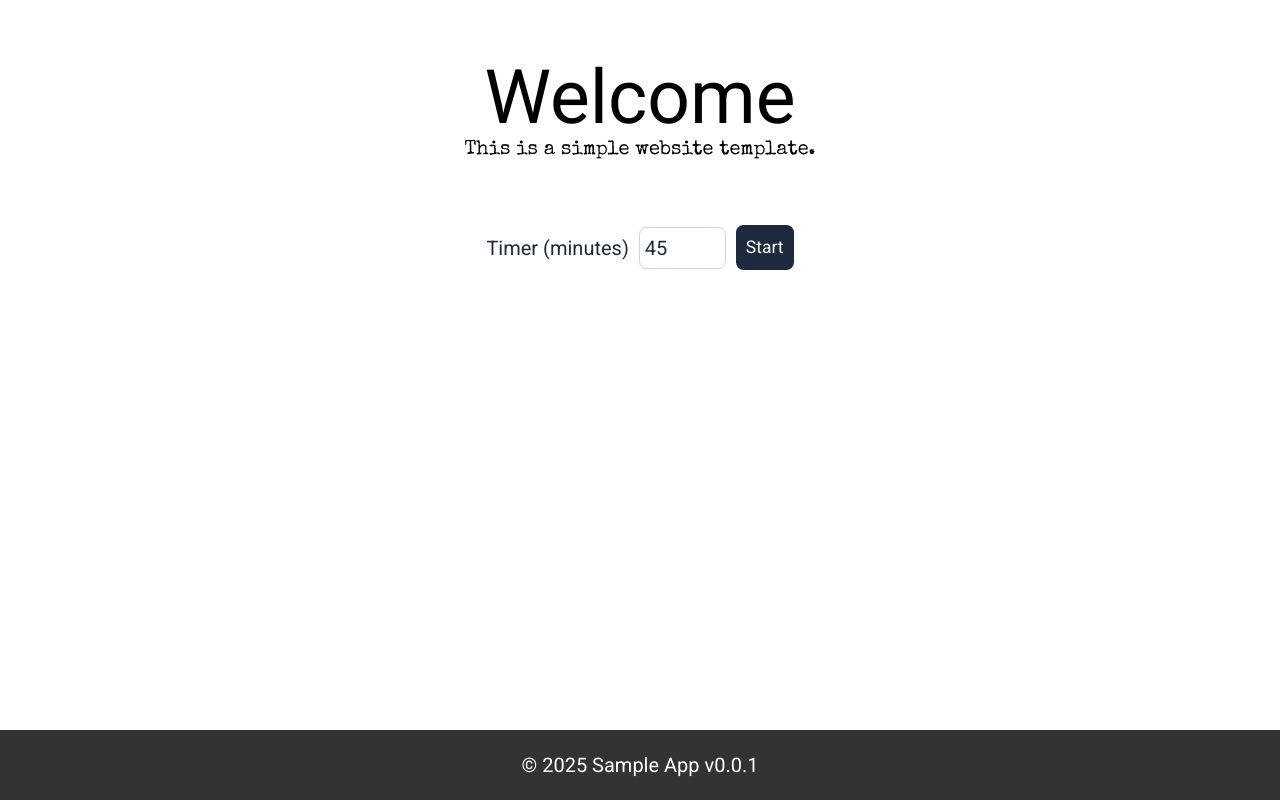
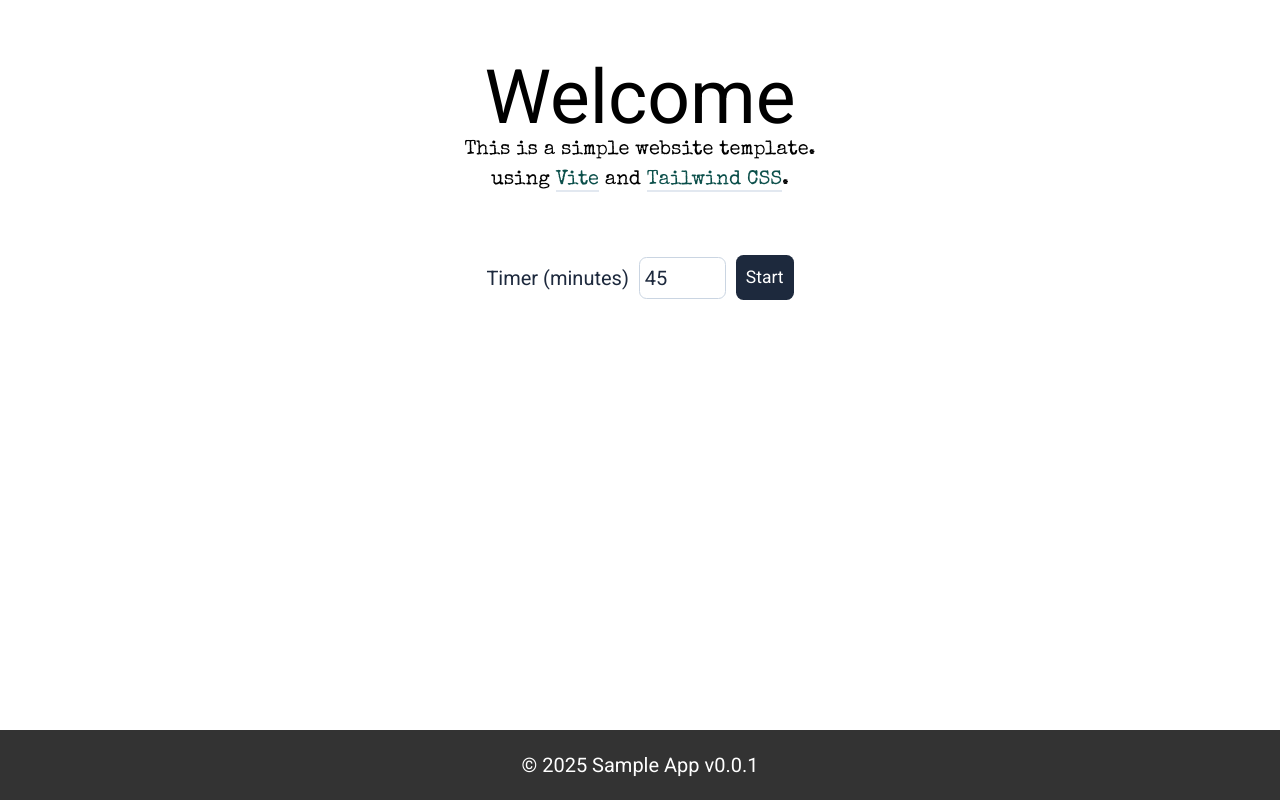
Before and after one commit to rbanning/basic-website-with-typescript, a website built with Vite: page index.html in a window 1280 px wide. Built offline with nearby package versions, Linux system fonts and the light colour scheme.

Commit message:
add custom directive rules and update index

```diff
--- a/index.html
+++ b/index.html
@@ -10,7 +10,11 @@
 <body>
   <main class="my-12 mx-auto max-w-lg">
     <h1 class="text-6xl text-center">Welcome</h1>
-    <p class="text-center distress">This is a simple website template.</p>
+    <p class="text-center distress">
+      This is a simple website template.
+      <br>
+      using <a href="https://vitejs.dev/" target="_blank" rel="noopener noreferrer">Vite</a> and <a href="https://tailwindcss.com/" target="_blank" rel="noopener noreferrer">Tailwind CSS</a>.
+    </p>
     <div id="timer"></div>
   </main>
 
--- a/src/styles.css
+++ b/src/styles.css
@@ -10,3 +10,12 @@ html, body {
 .distress {
   font-family: 'Special Elite', cursive;
 }
+
+a {
+  /* example of using @apply to bring in tailwind classes */
+  /* see README for more info */
+  @apply
+    border-b-2 border-b-slate-200 hover:border-b-teal-900
+    text-teal-900 hover:text-teal-600
+    transition-colors duration-300;
+}
```
Also changed, not shown: README.md, 1 other file.
